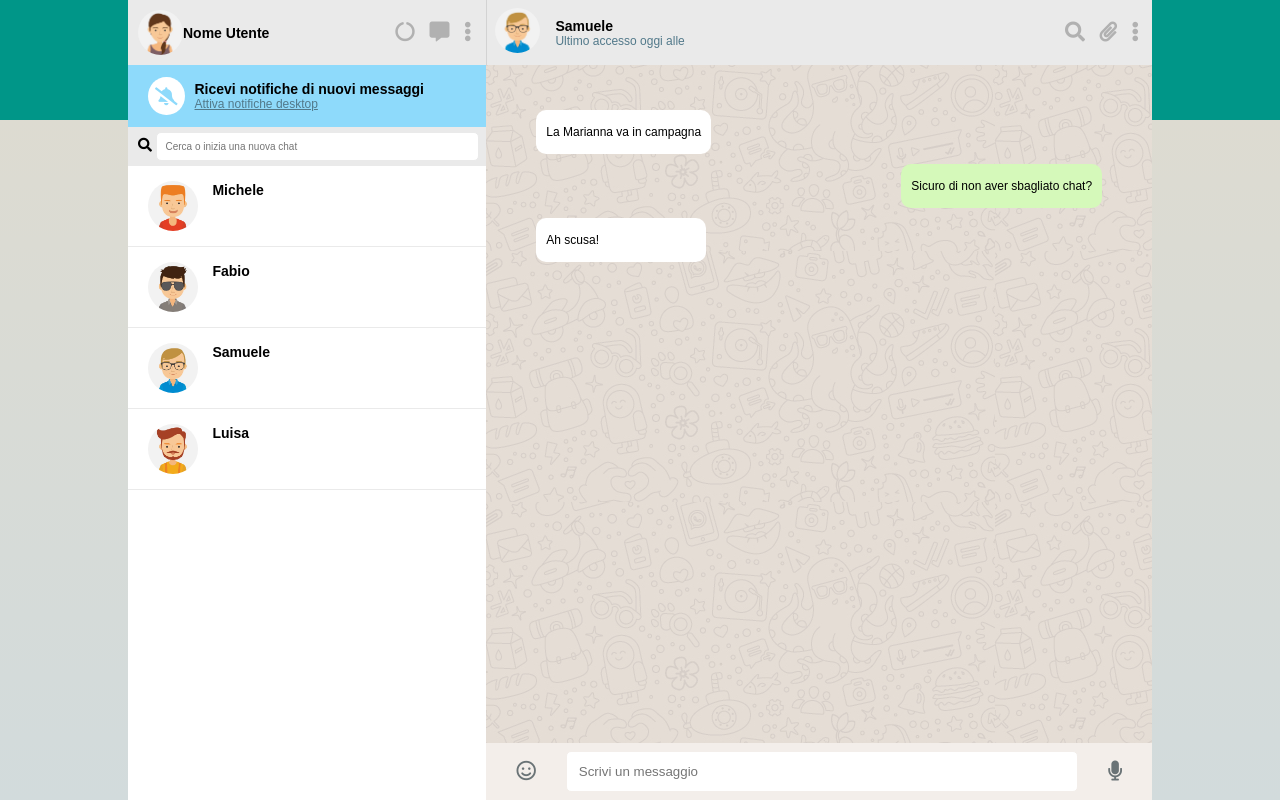
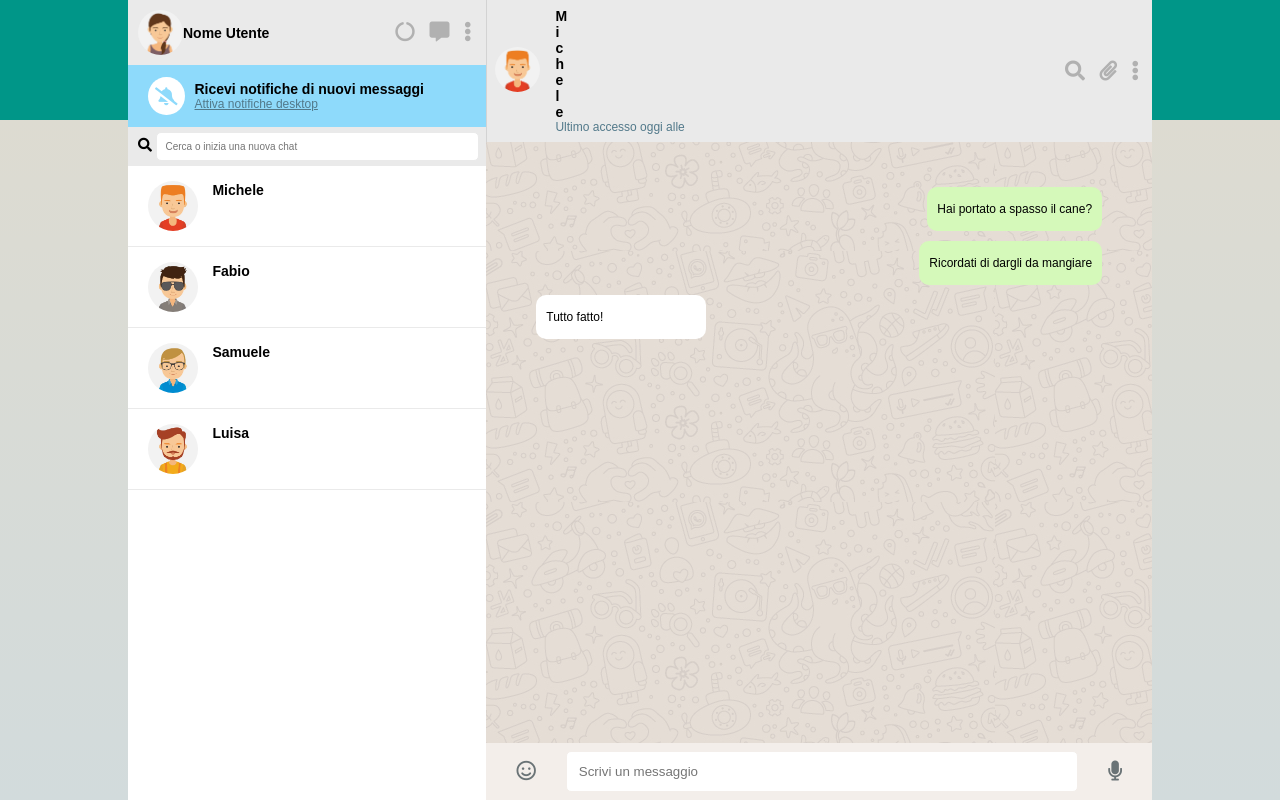
Before and after one commit to Deki97/vue-boolzapp, a plain HTML site: page milestone-2/index.html in a window 1280 px wide. Drawn offline with nearby package versions, Linux system fonts and the light colour scheme.

Commit message:
milestone-2 done

```diff
--- a/milestone-2/index.html
+++ b/milestone-2/index.html
@@ -70,7 +70,7 @@
                                     <img src="img/avatar_4.jpg" alt="Avatar 4">
                                     <span>Luisa</span>
                                 </li> -->
-                                <li v-for="contact in contacts">
+                                <li @click="changeContact(index)" v-for="(contact, index) in contacts">
                                     <img :src="'img/avatar' + contact.avatar + '.jpg'" :alt="contact.name">
                                     <span>{{ contact.name }}</span>
                                 </li>
@@ -85,13 +85,17 @@
                         <!-- MAIN ACTIVE CHAT -->
                         <div class="current-user">
                             <div class="current-user-info">
-                                <div class="current-user-image">
-                                    <img src="img/avatar_3.jpg" alt="Avatar 3">
+                                <div v-for="contact in contacts[activeContact].avatar" class="current-user-image">
+                                    <!-- <img src="img/avatar_3.jpg" alt="Avatar 3"> -->
+                                    <!-- <img :src="'img/avatar' + contact.avatar + '.jpg'" :alt="contact.name"> -->
+                                    <!-- {{ contact }} -->
+                                    <img :src="'img/avatar_' + contact + '.jpg'" alt="">
                                 </div>
 
                                 <div class="current-user-text">
-                                    <div class="current-user-name">
-                                        Samuele
+                                    <div v-for="contact in contacts[activeContact].name" class="current-user-name">
+                                        {{ contact }}
+                                        <!-- Samuele -->
                                     </div>
 
                                     <div class="user-last-seen">
@@ -116,7 +120,7 @@
                                 <li class="received-message">
                                     Ciao Dejan!
                                 </li> -->
-                                <li v-for="(element, index) in contacts[2].messages"
+                                <li v-for="(element, index) in contacts[activeContact].messages"
                                 :class="element.status === 'sent' ? 'sent' : 'received'">
                                     {{ element.text }}
                                     <!-- <span>{{ element.date}}</span> -->
--- a/milestone-2/js/script.js
+++ b/milestone-2/js/script.js
@@ -1,6 +1,6 @@
 // Milestone 2
-// Visualizzazione dinamica dei messaggi: tramite la direttiva v-for, visualizzare tutti i messaggi relativi al contatto attivo all’interno del pannello della conversazione
-// Click sul contatto mostra la conversazione del contatto cliccato
+// [x] Visualizzazione dinamica dei messaggi: tramite la direttiva v-for, visualizzare tutti i messaggi relativi al contatto attivo all’interno del pannello della conversazione
+// [x] Click sul contatto mostra la conversazione del contatto cliccato
 
 // Milestone 3
 // Aggiunta di un messaggio: l’utente scrive un testo nella parte bassa e digitando “enter” il testo viene aggiunto al thread sopra, come messaggio verde
@@ -16,6 +16,7 @@ const app = new Vue(
     {
         el: '#root',
         data: {
+            activeContact: 0,
             contacts: [
                 {
                     name: 'Michele',
@@ -103,7 +104,10 @@ const app = new Vue(
             ]
         },
         methods: {
-
+            changeContact: function(index) {
+                this.activeContact = index;
+                // alert(this.activeContact);
+            }
         }
     }
 );
```
Also changed, not shown: milestone-2/css/style.css (line endings or trailing spaces).
